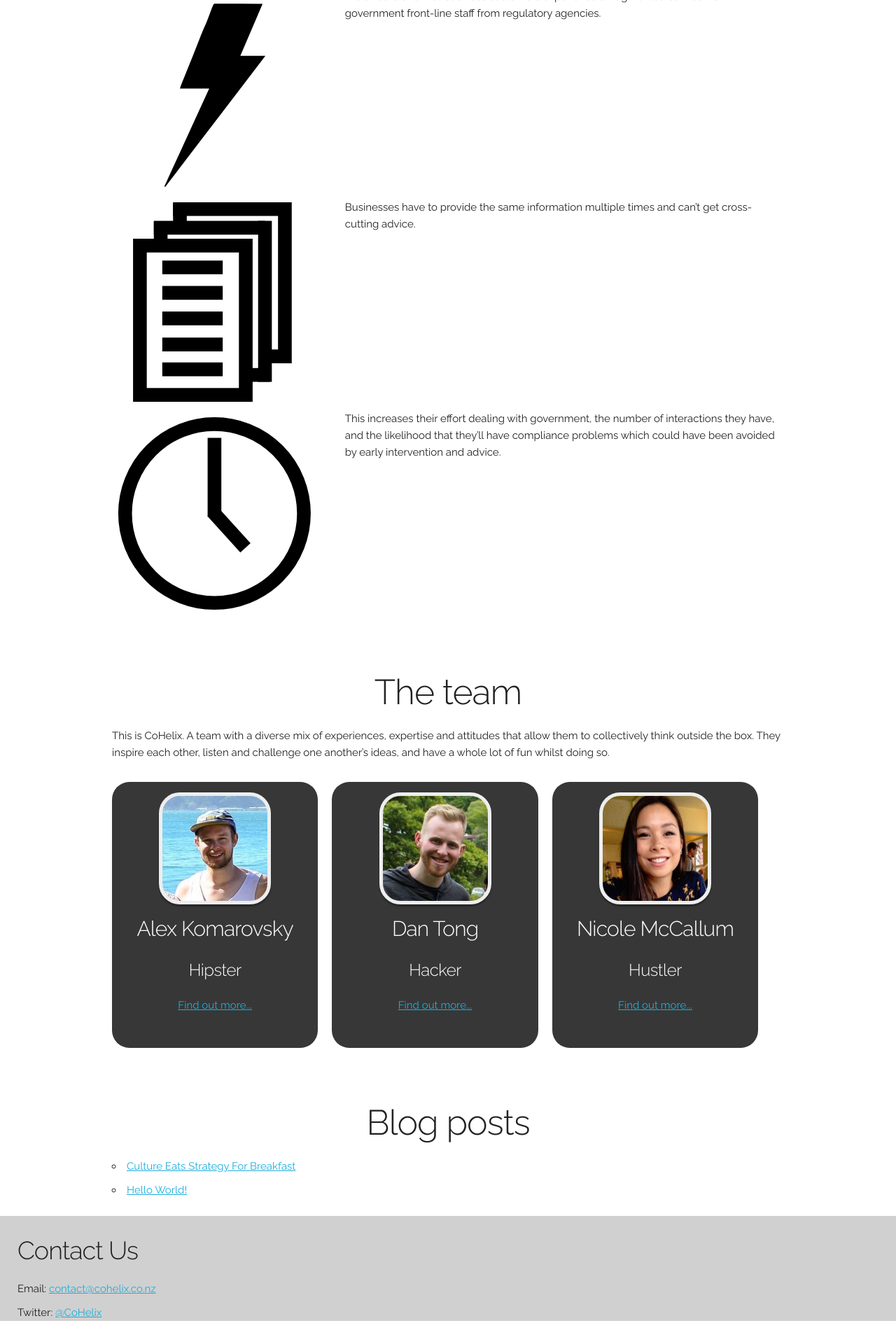
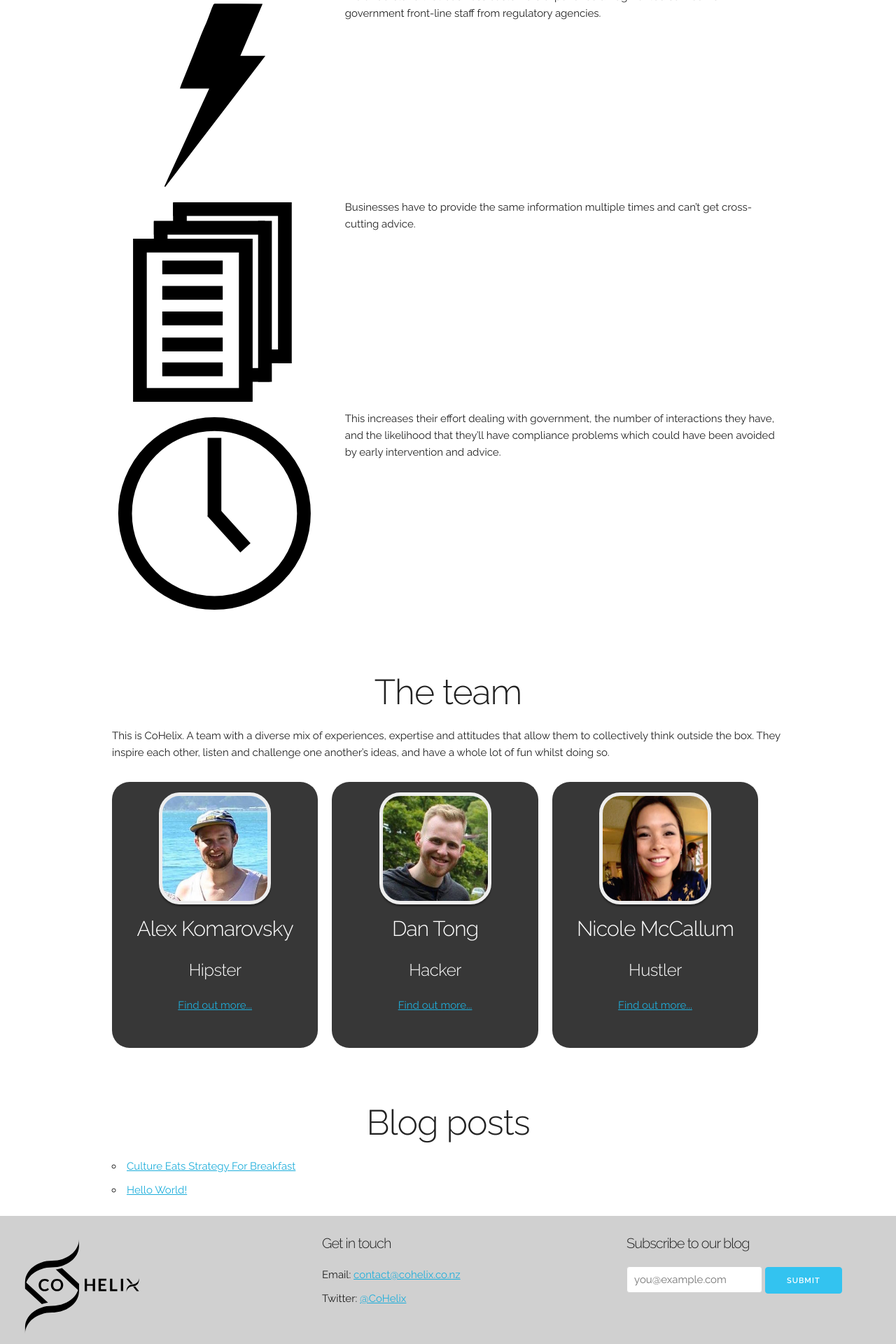
Before and after one commit to dwtong/cohelix.co.nz, a Jekyll site: the page built from index.html, in a window 1280 px wide. Shown: the part 1194-3114 px from the top of the page at 70% size. Built offline with Jekyll 4.4.1, drawn with Linux system fonts in a browser that asks for light colours; nearby versions of some CDN libraries.

Commit message:
Add logo, contact details, subscription to footer

```diff
--- a/_includes/footer.html
+++ b/_includes/footer.html
@@ -1,9 +1,26 @@
-<footer>
-
-  <h3>Contact Us</h3>
-  <ul>
-    <li>Email: <a href="mailto: contact@cohelix.co.nz">contact@cohelix.co.nz</a></li>
-    <li>Twitter: <a href="https://twitter.com/cohelix">@CoHelix</a></li>
-  </ul>
+<footer class="site-footer">
+  <div class="row">
+    <div class="four columns">
+      <img class="logo" src="/images/cohelix-landscape-dark.svg" alt="CoHelix" />
+    </div>
+    <div class="four columns">
+      <h3>Get in touch</h3>
+      <ul>
+        <li>Email:
+          <a href="mailto: contact@cohelix.co.nz">contact@cohelix.co.nz</a>
+        </li>
+        <li>Twitter:
+          <a href="https://twitter.com/cohelix">@CoHelix</a>
+        </li>
+      </ul>
+    </div>
+    <div class="four columns">
+      <h3>Subscribe to our blog</h3>
+      <form class="subscribe-form" action="index.html" method="post">
+        <input type="email" placeholder="you@example.com" id="emailInput">
+        <input class="button-primary" type="submit" value="Submit">
+      </form>
+    </div>
+  </div>
 
 </footer>
--- a/css/main.scss
+++ b/css/main.scss
@@ -29,14 +29,24 @@ section {
 
 // ----- Footer ----------------------------------------------------------------
 
-footer {
+.site-footer {
   border-top: solid 1px rgb(208, 208, 208);
   background-color: rgb(208, 208, 208);
   padding-top: 25px;
   padding-left: 25px;
 
+  h3 {
+    //text-align: center;
+    font-size: 2rem;
+  }
+
   ul {
     list-style: none;
+  }
+
+  .logo {
+    color: black;
+    height: 150px;
   }
 }
 
--- a/index.html
+++ b/index.html
@@ -3,14 +3,14 @@ layout: page
 title: home
 ---
 
-<section class="what">
+<section id="what">
   {% include what.html %}
 </section>
 
-<section class="team">
+<section id="team">
   {% include team.html %}
 </section>
 
-<section class="posts">
+<section id="posts">
   {% include post_list.html %}
 </section>
```
Also changed, not shown: _includes/contact.html (+7 -20 lines), images/cohelix-landscape copy.svg (added), images/cohelix-landscape-dark.svg (added).
